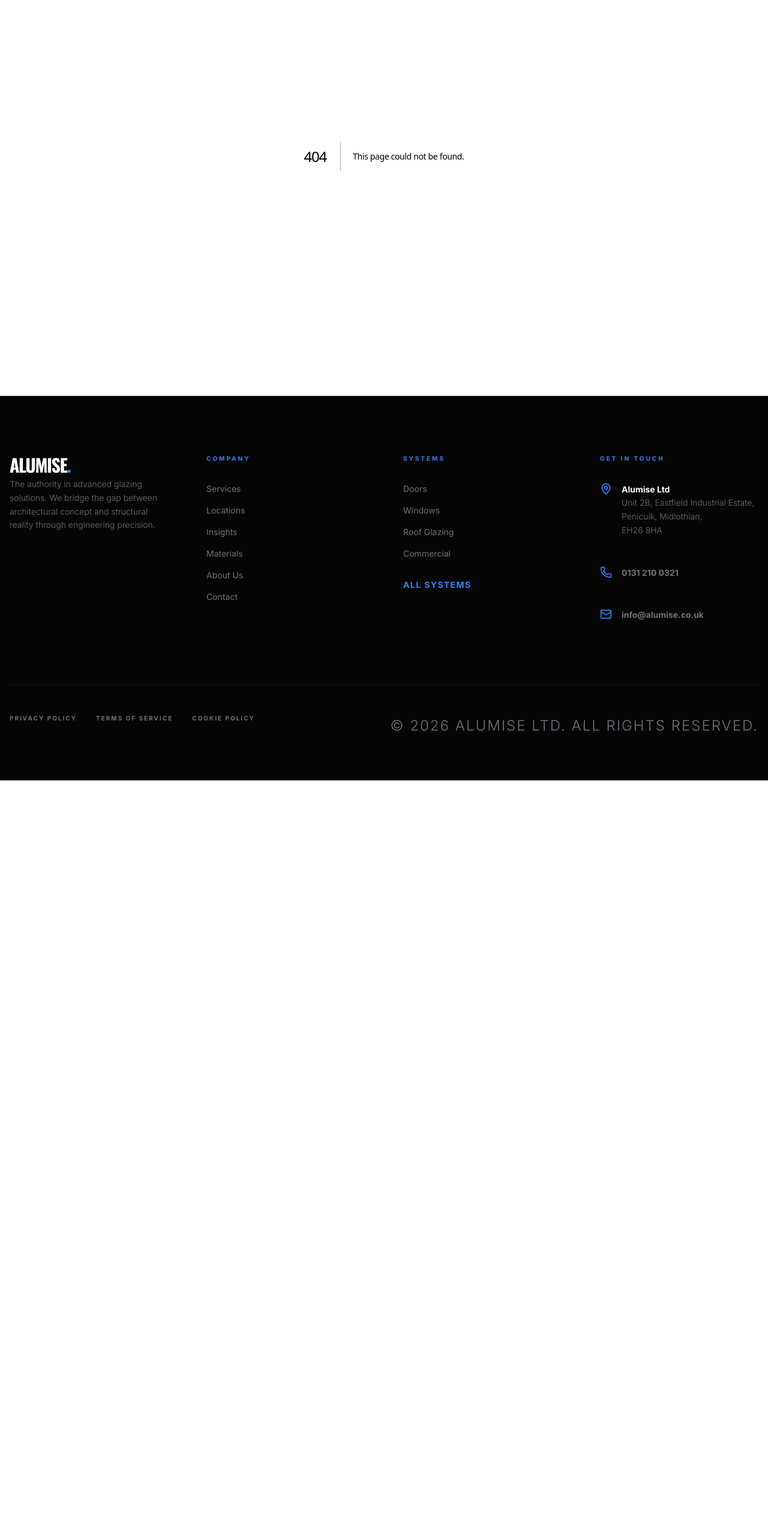
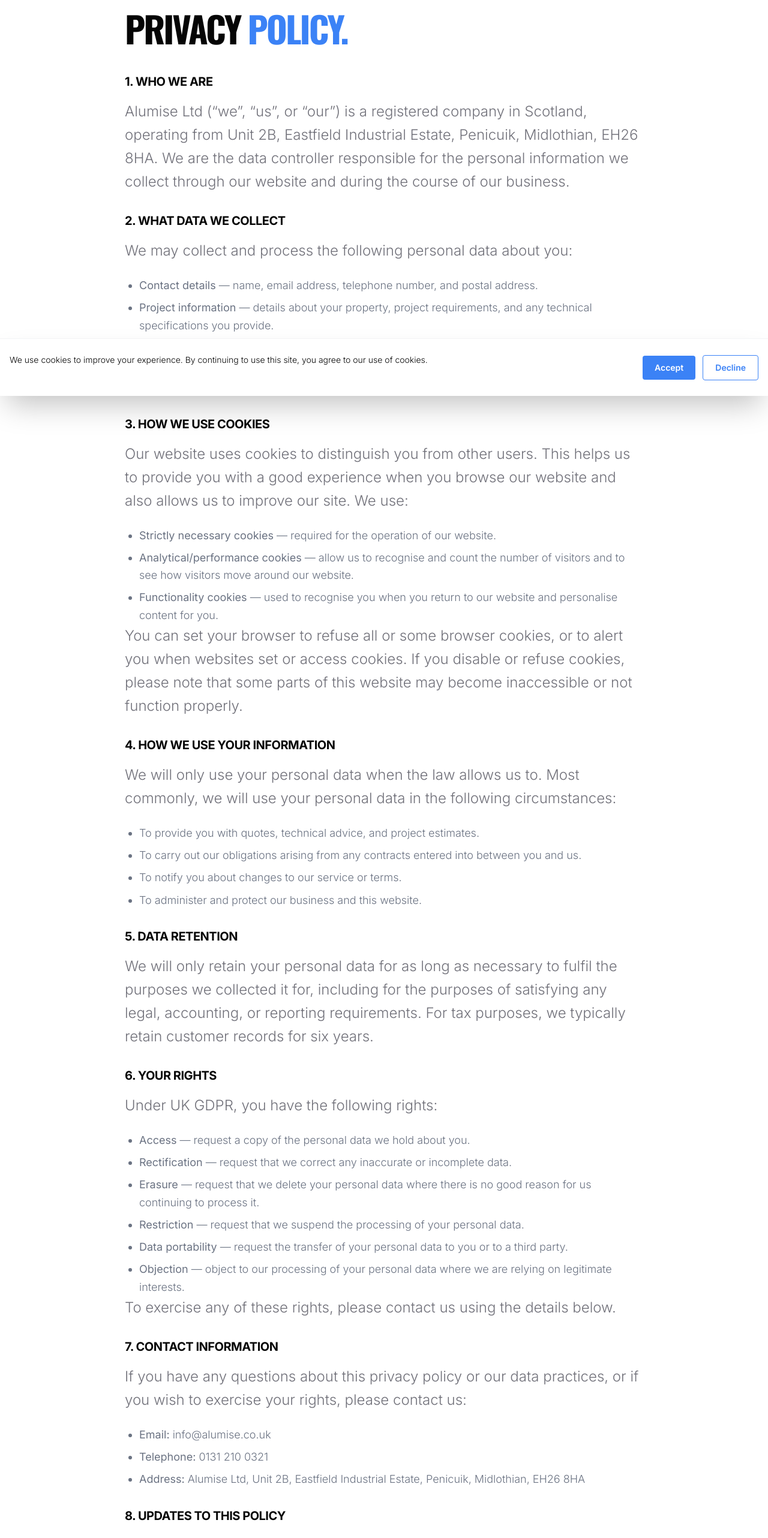
Before and after one commit to MarketingCo/alumise, a Next.js app: page /privacy-policy in a window 1280 px wide. Before the commit this address had no page. Shown: the part 140-2704 px from the top of the page at 60% size. Before the commit the page ends 1441 px from the top, so only its background shows below. Built offline with nearby package versions, Linux system fonts and the light colour scheme.

Commit message:
Add GDPR cookie consent banner, privacy policy page, and footer link

```diff
--- a/src/app/layout.tsx
+++ b/src/app/layout.tsx
@@ -6,6 +6,7 @@
 import WhatsAppBubble from "@/components/WhatsAppBubble";
 import SmoothScrollProvider from "@/components/SmoothScrollProvider";
 import NetworkPartners from "@/components/NetworkPartners";
+import CookieBanner from "@/components/CookieBanner";
 
 const inter = Inter({
   variable: "--font-inter",
@@ -121,6 +122,7 @@
           <Footer />
           <WhatsAppBubble />
         </SmoothScrollProvider>
+        <CookieBanner />
       </body>
     </html>
   );
--- /dev/null
+++ b/src/app/privacy-policy/page.tsx
@@ -0,0 +1,113 @@
+import type { Metadata } from "next";
+
+export const metadata: Metadata = {
+  title: "Privacy Policy | Alumise",
+};
+
+export default function PrivacyPolicyPage() {
+  return (
+    <div className="bg-white min-h-screen pt-40 pb-20">
+      <div className="container mx-auto px-4 max-w-4xl">
+        <h1 className="text-4xl md:text-6xl font-bold font-[family-name:var(--font-oswald)] uppercase mb-12 tracking-tighter">
+          Privacy <span className="text-brand-blue">Policy.</span>
+        </h1>
+
+        <div className="prose prose-slate max-w-none font-light leading-relaxed text-gray-500 space-y-8">
+          <section>
+            <h2 className="text-xl font-bold uppercase text-brand-charcoal mb-4">1. Who We Are</h2>
+            <p>
+              Alumise Ltd (“we”, “us”, or “our”) is a registered company in Scotland, operating from Unit 2B, Eastfield Industrial Estate, Penicuik, Midlothian, EH26 8HA. We are the data controller responsible for the personal information we collect through our website and during the course of our business.
+            </p>
+          </section>
+
+          <section>
+            <h2 className="text-xl font-bold uppercase text-brand-charcoal mb-4">2. What Data We Collect</h2>
+            <p>
+              We may collect and process the following personal data about you:
+            </p>
+            <ul className="list-disc pl-6 space-y-2">
+              <li><strong>Contact details</strong> — name, email address, telephone number, and postal address.</li>
+              <li><strong>Project information</strong> — details about your property, project requirements, and any technical specifications you provide.</li>
+              <li><strong>Technical data</strong> — IP address, browser type and version, time zone setting, browser plug-in types, operating system and platform, and other technology on the devices you use to access our website.</li>
+              <li><strong>Usage data</strong> — information about how you use our website, products and services.</li>
+            </ul>
+          </section>
+
+          <section>
+            <h2 className="text-xl font-bold uppercase text-brand-charcoal mb-4">3. How We Use Cookies</h2>
+            <p>
+              Our website uses cookies to distinguish you from other users. This helps us to provide you with a good experience when you browse our website and also allows us to improve our site. We use:
+            </p>
+            <ul className="list-disc pl-6 space-y-2">
+              <li><strong>Strictly necessary cookies</strong> — required for the operation of our website.</li>
+              <li><strong>Analytical/performance cookies</strong> — allow us to recognise and count the number of visitors and to see how visitors move around our website.</li>
+              <li><strong>Functionality cookies</strong> — used to recognise you when you return to our website and personalise content for you.</li>
+            </ul>
+            <p>
+              You can set your browser to refuse all or some browser cookies, or to alert you when websites set or access cookies. If you disable or refuse cookies, please note that some parts of this website may become inaccessible or not function properly.
+            </p>
+          </section>
+
+          <section>
+            <h2 className="text-xl font-bold uppercase text-brand-charcoal mb-4">4. How We Use Your Information</h2>
+            <p>
+              We will only use your personal data when the law allows us to. Most commonly, we will use your personal data in the following circumstances:
+            </p>
+            <ul className="list-disc pl-6 space-y-2">
+              <li>To provide you with quotes, technical advice, and project estimates.</li>
+              <li>To carry out our obligations arising from any contracts entered into between you and us.</li>
+              <li>To notify you about changes to our service or terms.</li>
+              <li>To administer and protect our business and this website.</li>
+            </ul>
+          </section>
+
+          <section>
+            <h2 className="text-xl font-bold uppercase text-brand-charcoal mb-4">5. Data Retention</h2>
+            <p>
+              We will only retain your personal data for as long as necessary to fulfil the purposes we collected it for, including for the purposes of satisfying any legal, accounting, or reporting requirements. For tax purposes, we typically retain customer records for six years.
+            </p>
+          </section>
+
+          <section>
+            <h2 className="text-xl font-bold uppercase text-brand-charcoal mb-4">6. Your Rights</h2>
+            <p>
+              Under UK GDPR, you have the following rights:
+            </p>
+            <ul className="list-disc pl-6 space-y-2">
+              <li><strong>Access</strong> — request a copy of the personal data we hold about you.</li>
+              <li><strong>Rectification</strong> — request that we correct any inaccurate or incomplete data.</li>
+              <li><strong>Erasure</strong> — request that we delete your personal data where there is no good reason for us continuing to process it.</li>
+              <li><strong>Restriction</strong> — request that we suspend the processing of your personal data.</li>
+              <li><strong>Data portability</strong> — request the transfer of your personal data to you or to a third party.</li>
+              <li><strong>Objection</strong> — object to our processing of your personal data where we are relying on legitimate interests.</li>
+            </ul>
+            <p>
+              To exercise any of these rights, please contact us using the details below.
+            </p>
+          </section>
+
+          <section>
+            <h2 className="text-xl font-bold uppercase text-brand-charcoal mb-4">7. Contact Information</h2>
+            <p>
+              If you have any questions about this privacy policy or our data practices, or if you wish to exercise your rights, please contact us:
+            </p>
+            <ul className="list-disc pl-6 space-y-2">
+              <li><strong>Email:</strong> info@alumise.co.uk</li>
+              <li><strong>Telephone:</strong> 0131 210 0321</li>
+              <li><strong>Address:</strong> Alumise Ltd, Unit 2B, Eastfield Industrial Estate, Penicuik, Midlothian, EH26 8HA</li>
+            </ul>
+          </section>
+
+          <section>
+            <h2 className="text-xl font-bold uppercase text-brand-charcoal mb-4">8. Updates to This Policy</h2>
+            <p>
+              We may update this Privacy Policy from time to time to reflect changes in our practices or for legal and regulatory reasons. The date of the latest update will be indicated at the top of this page.
+            </p>
+          </section>
+
+          <p className="text-xs pt-12 border-t border-gray-100">Last Updated: May 2026</p>
+        </div>
+      </div>
+    </div>
+  );
+}
--- /dev/null
+++ b/src/components/CookieBanner.tsx
@@ -0,0 +1,59 @@
+'use client';
+
+import { useState, useEffect } from 'react';
+import { motion, AnimatePresence } from 'framer-motion';
+
+export default function CookieBanner() {
+  const [visible, setVisible] = useState(false);
+
+  useEffect(() => {
+    const consent = localStorage.getItem('cookieConsent');
+    if (!consent) {
+      setVisible(true);
+    }
+  }, []);
+
+  const handleAccept = () => {
+    localStorage.setItem('cookieConsent', 'accepted');
+    setVisible(false);
+  };
+
+  const handleDecline = () => {
+    localStorage.setItem('cookieConsent', 'declined');
+    setVisible(false);
+  };
+
+  return (
+    <AnimatePresence>
+      {visible && (
+        <motion.div
+          initial={{ y: 100, opacity: 0 }}
+          animate={{ y: 0, opacity: 1 }}
+          exit={{ y: 100, opacity: 0 }}
+          transition={{ duration: 0.4, ease: 'easeInOut' }}
+          className="fixed bottom-0 left-0 right-0 z-50 bg-white border-t border-gray-100 shadow-2xl"
+        >
+          <div className="container mx-auto px-4 py-6 max-w-7xl flex flex-col md:flex-row items-center justify-between gap-4">
+            <p className="text-sm text-brand-charcoal font-light leading-relaxed">
+              We use cookies to improve your experience. By continuing to use this site, you agree to our use of cookies.
+            </p>
+            <div className="flex items-center gap-3 shrink-0">
+              <button
+                onClick={handleAccept}
+                className="px-5 py-2.5 bg-brand-blue text-white text-sm font-semibold rounded-sm hover:bg-brand-charcoal transition-colors duration-200"
+              >
+                Accept
+              </button>
+              <button
+                onClick={handleDecline}
+                className="px-5 py-2.5 border border-brand-blue text-brand-blue text-sm font-semibold rounded-sm hover:bg-brand-blue hover:text-white transition-colors duration-200"
+              >
+                Decline
+              </button>
+            </div>
+          </div>
+        </motion.div>
+      )}
+    </AnimatePresence>
+  );
+}
--- a/src/components/Footer.tsx
+++ b/src/components/Footer.tsx
@@ -86,6 +86,7 @@
         <div className="pt-12 border-t border-white/5 flex flex-col md:flex-row justify-between items-centre gap-8 text-[10px] uppercase tracking-[0.2em] text-brand-grey font-bold">
           <div className="flex space-x-8">
             <Link href="/privacy" className="hover:text-white transition-colors">Privacy Policy</Link>
+            <Link href="/privacy-policy" className="hover:text-white transition-colors">Privacy Policy (GDPR)</Link>
             <Link href="/terms" className="hover:text-white transition-colors">Terms of Service</Link>
             <Link href="/cookies" className="hover:text-white transition-colors">Cookie Policy</Link>
           </div>
```
